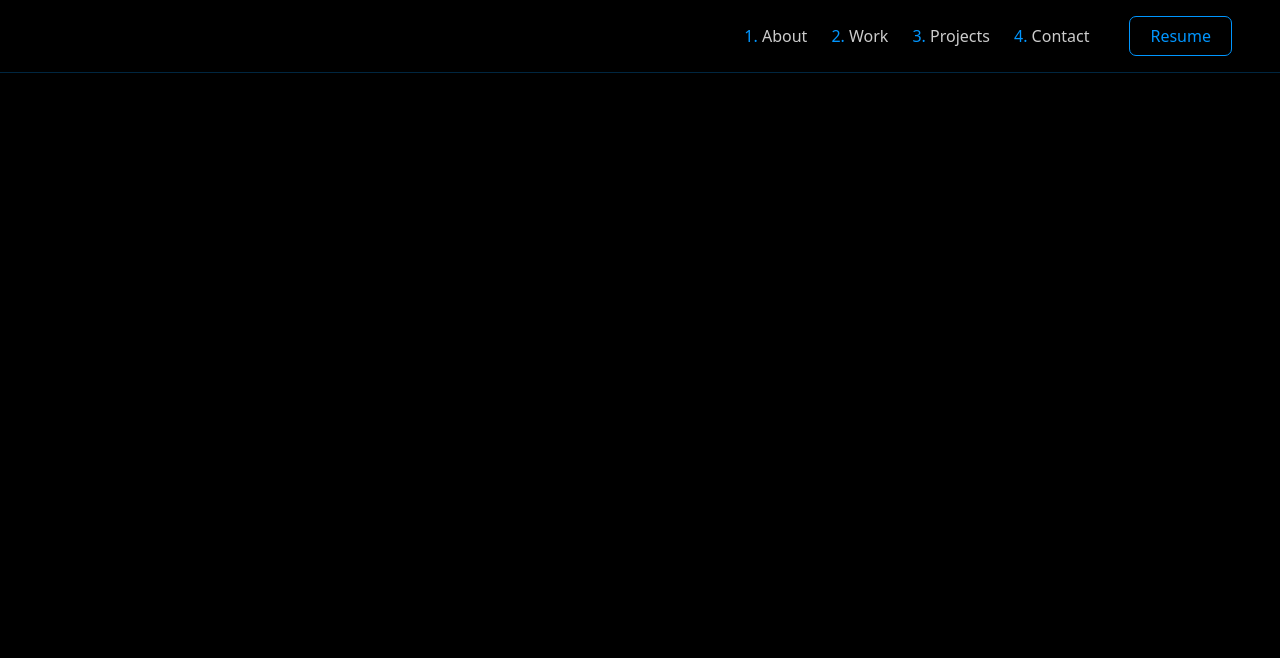
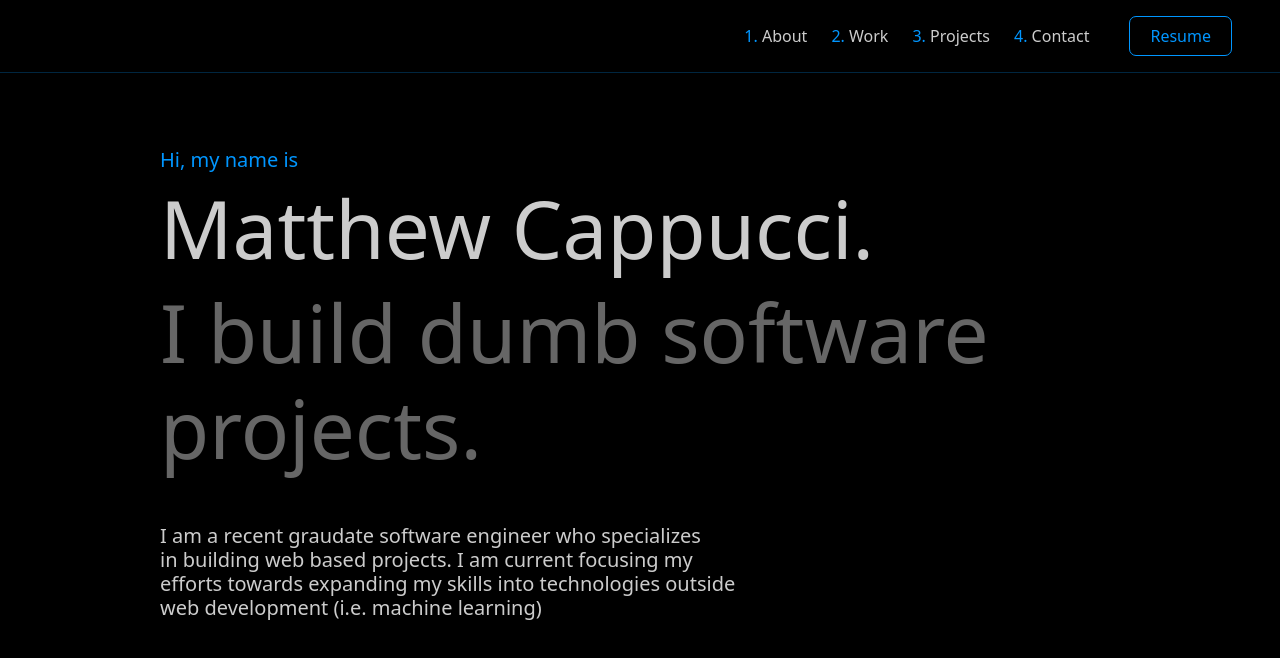
Before and after one commit to mcappucci1/personal-website, a React (Create React App) app: page / in a window 1280 px wide. Shown: the top 658 px of the page. Built offline with nearby package versions, Linux system fonts and the light colour scheme.

Commit message:
About section start

```diff
--- a/src/Components/App.tsx
+++ b/src/Components/App.tsx
@@ -4,6 +4,19 @@ export const App = () => {
     return (
         <>
             <CustomNavbar />
+            <div className='h-75 d-flex justify-content-center align-items-center'>
+                <div className='h-75 w-75'>
+                    <h5 className='text-blue'>Hi, my name is</h5>
+                    <h1 className='display-1 text-gray'>Matthew Cappucci.</h1>
+                    <h1 className='display-1 text-dark-gray mb-5'>I build dumb software projects.</h1>
+                    <h5 className='text-gray'>
+                        I am a recent graudate software engineer who specializes <br />
+                        in building web based projects. I am current focusing my <br />
+                        efforts towards expanding my skills into technologies outside <br />
+                        web development (i.e. machine learning)
+                    </h5>
+                </div>
+            </div>
         </>
     );
 }
--- a/src/Styles/index.scss
+++ b/src/Styles/index.scss
@@ -1,6 +1,6 @@
 @import './variables.scss';
 
-html, body {
+html, body, #root {
     height: 100vh;
     width: 100vw;
     overflow-x: hidden;
@@ -13,6 +13,10 @@ html, body {
 }
 .text-gray {
     color: $primary-light-gray;
+}
+
+.text-dark-gray {
+    color: $primary-dark-gray;
 }
 
 .text-blue {
--- a/src/Styles/variables.scss
+++ b/src/Styles/variables.scss
@@ -2,4 +2,5 @@ $primary-blue: #0096FF;
 $dim-primary-blue: rgb(0, 150, 255, 0.25);
 $med-dim-primary-blue: rgb(0, 150, 255, 0.75);
 $primary-light-gray: #cccccc;
+$primary-dark-gray: #666666;
 $dark-blue: #000610
```
